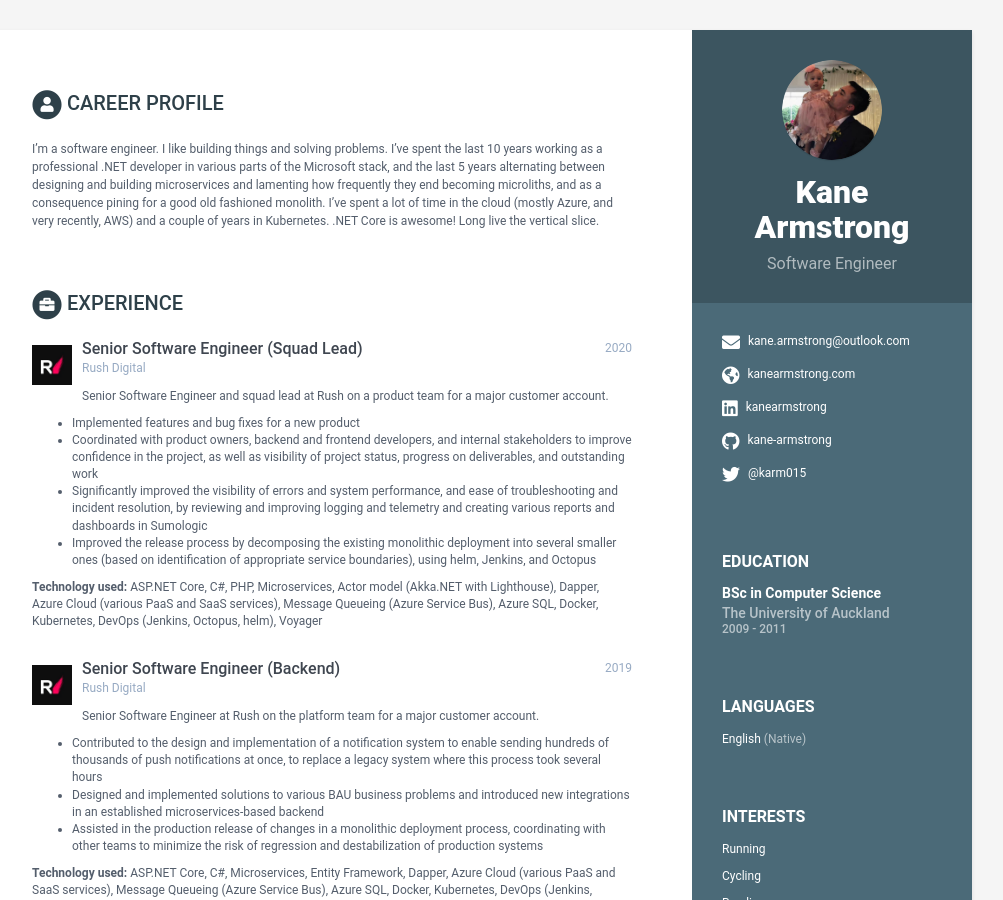
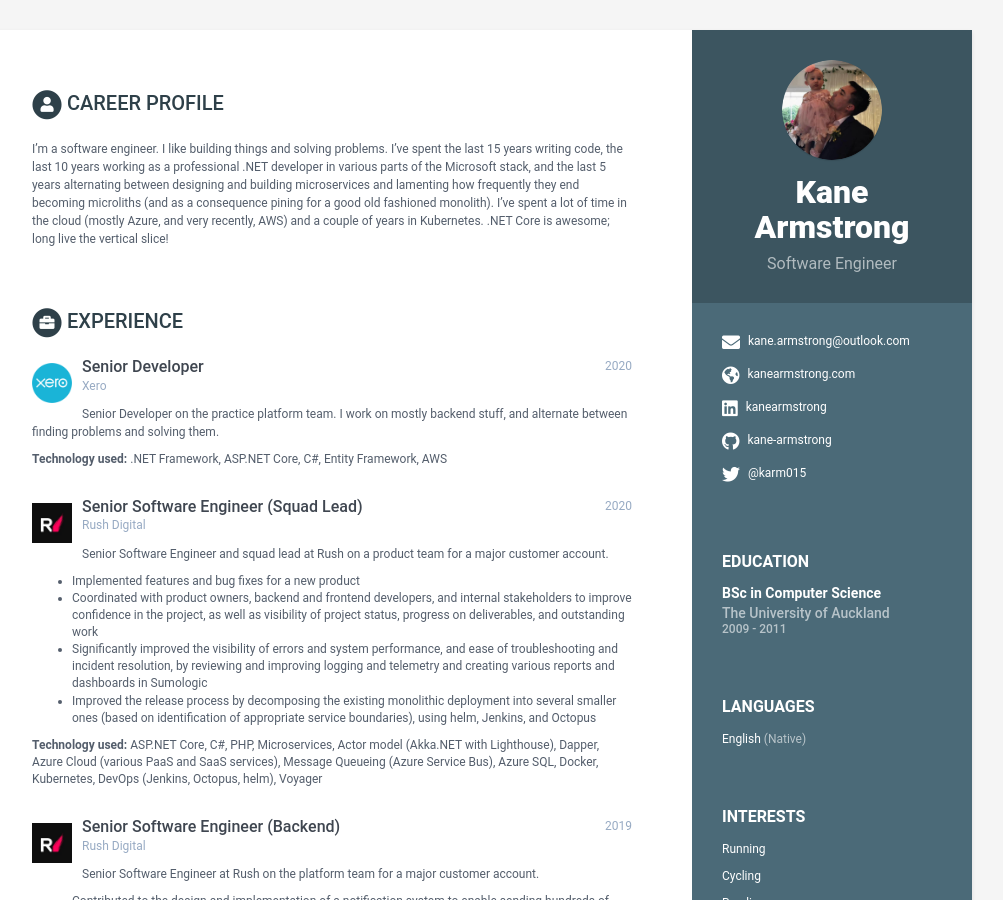
Before and after one commit to kane-armstrong/bananas, a Jekyll site: the page built from index.html, in a window 1280 px wide and 900 px high. Shown: the whole window, without its empty margins (168-1171 px from the left). Built offline with Jekyll 4.4.1, drawn with Linux system fonts in a browser that asks for light colours.

Commit message:
Add Xero to job history

```diff
--- a/_data/data.yml
+++ b/_data/data.yml
@@ -35,18 +35,31 @@ sidebar:
 career-profile:
     title: Career Profile
     summary: |
-        I'm a software engineer. I like building things and solving problems. I've spent the last 10 years
-        working as a professional .NET developer in various parts of the Microsoft stack, and the last 5
-        years alternating between designing and building microservices and lamenting how frequently they
-        end becoming microliths, and as a consequence pining for a good old fashioned monolith. I've spent
+        I'm a software engineer. I like building things and solving problems. I've spent the last 15 years writing
+        code, the last 10 years working as a professional .NET developer in various parts of the Microsoft stack, and
+        the last 5 years alternating between designing and building microservices and lamenting how frequently they
+        end becoming microliths (and as a consequence pining for a good old fashioned monolith). I've spent
         a lot of time in the cloud (mostly Azure, and very recently, AWS) and a couple of years in Kubernetes.
-        .NET Core is awesome! Long live the vertical slice.
+        .NET Core is awesome; long live the vertical slice!
 education:
     - degree: BSc in Computer Science
       university: The University of Auckland
       time: 2009 - 2011
       details: |
 experiences:
+    - role: Senior Developer
+      time: 2020
+      company: Xero
+      logo: xero-logo.png
+      details: |
+        Senior Developer on the practice platform team. I work on mostly backend stuff, and alternate between
+        finding problems and solving them.
+      technology: |
+        .NET Framework,
+        ASP.NET Core,
+        C#,
+        Entity Framework,
+        AWS
     - role: Senior Software Engineer (Squad Lead)
       time: 2020
       company: Rush Digital
```
Also changed, not shown: assets/images/xero-logo.png (added).
